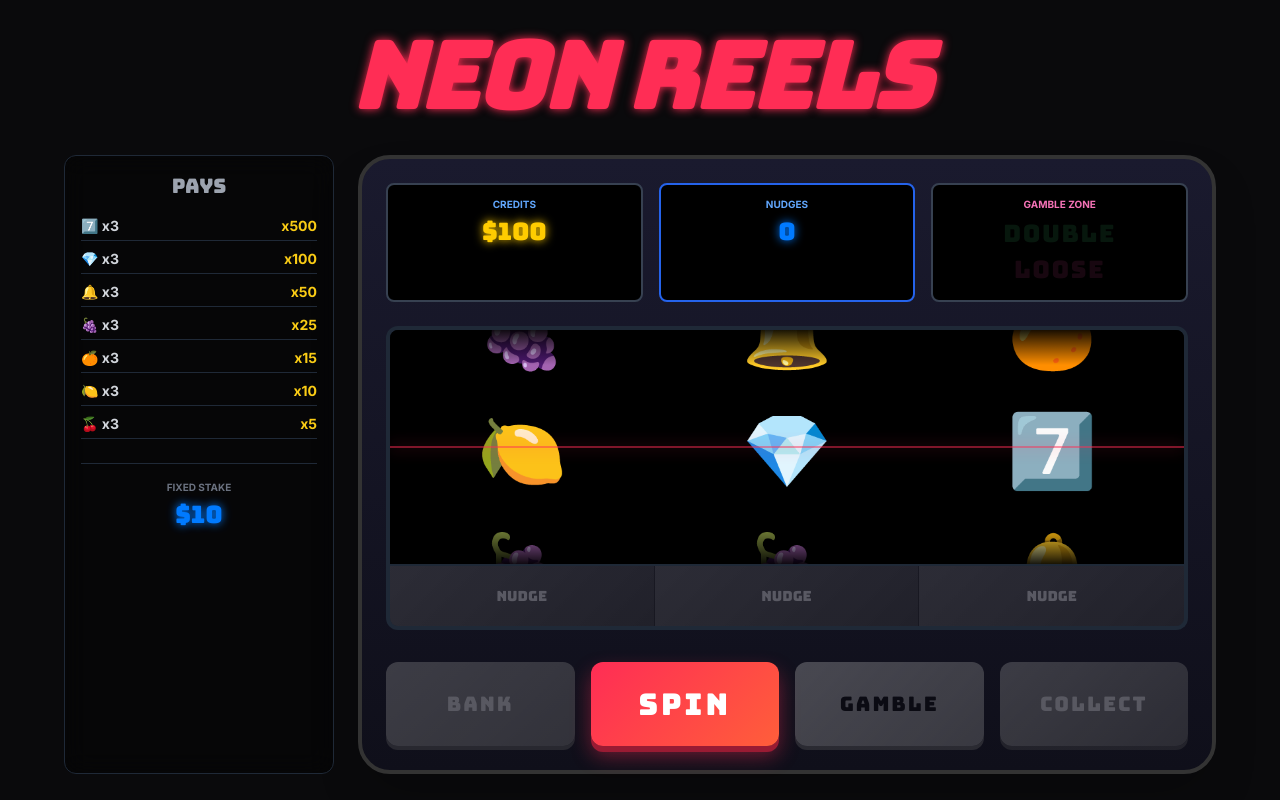
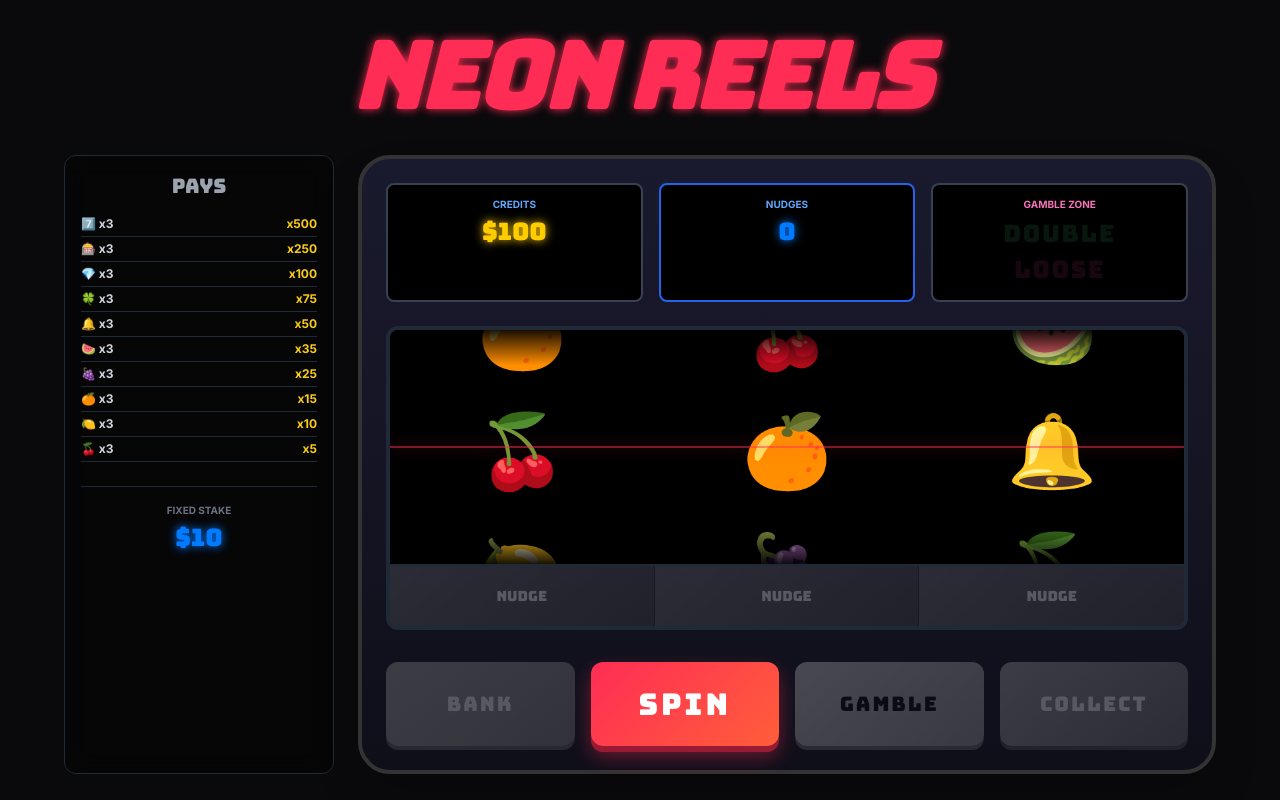
Before and after one commit to dylan7474/FruitMachine2, a plain HTML site: page index.html in a window 1280 px wide. Drawn offline with nearby package versions, Linux system fonts and the light colour scheme.

Commit message:
Update index.html

```diff
--- a/index.html
+++ b/index.html
@@ -204,7 +204,7 @@
             <!-- Left Side: Payout Table -->
             <div class="bg-black/40 backdrop-blur-md p-4 rounded-xl border border-gray-800 hidden lg:block">
                 <h3 class="bungee text-xl text-center mb-4 text-gray-400">PAYS</h3>
-                <div id="payout-list" class="space-y-2 text-gray-300"></div>
+                <div id="payout-list" class="space-y-1 text-gray-300"></div>
                 <div class="mt-6 border-t border-gray-800 pt-4 text-center">
                     <div class="text-[10px] uppercase text-gray-500 font-bold mb-1">Fixed Stake</div>
                     <div class="text-2xl bungee neon-text-blue">$10</div>
@@ -242,7 +242,7 @@
                     <div id="reel-2" class="reel"></div>
                 </div>
 
-                <!-- Nudge/Hold Row -->
+                <!-- Nudge/Hold Row directly beneath reels -->
                 <div class="grid grid-cols-3 gap-0 border-b-4 border-l-4 border-r-4 border-gray-800 rounded-b-xl overflow-hidden mb-8">
                     <button id="ctrl-0" onclick="handleControlClick(0)" disabled class="nudge-btn py-5 bungee text-sm text-white border-r border-gray-800 rounded-none">NUDGE</button>
                     <button id="ctrl-1" onclick="handleControlClick(1)" disabled class="nudge-btn py-5 bungee text-sm text-white border-r border-gray-800 rounded-none">NUDGE</button>
@@ -269,13 +269,17 @@
     </div>
 
     <script>
+        // Expanded SYMBOLS array for more variety and difficulty
         const SYMBOLS = [
             { id: 'cherry', char: '🍒', value: 5 },
             { id: 'lemon', char: '🍋', value: 10 },
             { id: 'orange', char: '🍊', value: 15 },
             { id: 'plum', char: '🍇', value: 25 },
+            { id: 'watermelon', char: '🍉', value: 35 },
             { id: 'bell', char: '🔔', value: 50 },
+            { id: 'clover', char: '🍀', value: 75 },
             { id: 'diamond', char: '💎', value: 100 },
+            { id: 'bar', char: '🎰', value: 250 },
             { id: 'seven', char: '7️⃣', value: 500 }
         ];
 
@@ -299,6 +303,7 @@
 
         let currentIndices = [0, 0, 0];
         let reelStrips = [[], [], []];
+        let masterStrip = []; // Shared layout for all 3 reels
 
         const AudioCtx = window.AudioContext || window.webkitAudioContext;
         let audioCtx;
@@ -346,14 +351,53 @@
             }
         }
 
+        function generateMasterStrip() {
+            masterStrip = [];
+            // Generating a weighted strip where low values are common and high values are rare
+            for (let i = 0; i < STRIP_SIZE; i++) {
+                let symbol;
+                let isValid = false;
+
+                while (!isValid) {
+                    const rand = Math.random();
+                    if (rand < 0.25) symbol = SYMBOLS[0]; // Cherry 25%
+                    else if (rand < 0.45) symbol = SYMBOLS[1]; // Lemon 20%
+                    else if (rand < 0.60) symbol = SYMBOLS[2]; // Orange 15%
+                    else if (rand < 0.72) symbol = SYMBOLS[3]; // Plum 12%
+                    else if (rand < 0.82) symbol = SYMBOLS[4]; // Watermelon 10%
+                    else if (rand < 0.90) symbol = SYMBOLS[5]; // Bell 8%
+                    else if (rand < 0.95) symbol = SYMBOLS[6]; // Clover 5%
+                    else if (rand < 0.98) symbol = SYMBOLS[7]; // Diamond 3%
+                    else if (rand < 0.995) symbol = SYMBOLS[8]; // Bar 1.5%
+                    else symbol = SYMBOLS[9]; // Seven 0.5%
+
+                    isValid = true;
+
+                    // Ensure the current symbol doesn't match the previous symbol
+                    if (i > 0 && masterStrip[i - 1].id === symbol.id) {
+                        isValid = false;
+                    }
+
+                    // Ensure the last symbol doesn't match the first symbol for seamless wrapping
+                    if (i === STRIP_SIZE - 1 && masterStrip[0].id === symbol.id) {
+                        isValid = false;
+                    }
+                }
+
+                masterStrip.push(symbol);
+            }
+        }
+
         function init() {
             const list = document.getElementById('payout-list');
             [...SYMBOLS].reverse().forEach(s => {
                 const row = document.createElement('div');
-                row.className = "flex justify-between items-center text-sm font-bold border-b border-gray-800 pb-1";
+                row.className = "flex justify-between items-center text-xs font-bold border-b border-gray-800 pb-1";
                 row.innerHTML = `<span>${s.char} x3</span> <span class="text-yellow-400">x${s.value}</span>`;
                 list.appendChild(row);
             });
+
+            generateMasterStrip();
 
             for (let i = 0; i < REEL_COUNT; i++) {
                 setupReel(i);
@@ -364,10 +408,12 @@
         function setupReel(reelIdx) {
             const reel = document.getElementById(`reel-${reelIdx}`);
             reel.innerHTML = '';
-            reelStrips[reelIdx] = [];
+
+            // All reels share the exact same sequence to emulate physical machine strips
+            reelStrips[reelIdx] = [...masterStrip];
+
             for (let i = 0; i < STRIP_SIZE; i++) {
-                const symbol = SYMBOLS[Math.floor(Math.random() * SYMBOLS.length)];
-                reelStrips[reelIdx].push(symbol);
+                const symbol = masterStrip[i];
                 const div = document.createElement('div');
                 div.className = 'symbol';
                 div.innerHTML = symbol.char;
@@ -541,7 +587,11 @@
                         nudgesAreActiveForTurn = true;
                         playSound(600, 'sine', 0.2, 0.1);
                     }
-                    else if (rand < 0.50) {
+                    else if (rand < 0.50 && nudgesRemaining > 0) {
+                        nudgesAreActiveForTurn = true;
+                        playSound(600, 'sine', 0.2, 0.1);
+                    }
+                    else if (rand < 0.65) {
                         holdsAwarded = true;
                         playSound(800, 'sine', 0.3, 0.1);
                     }
```
